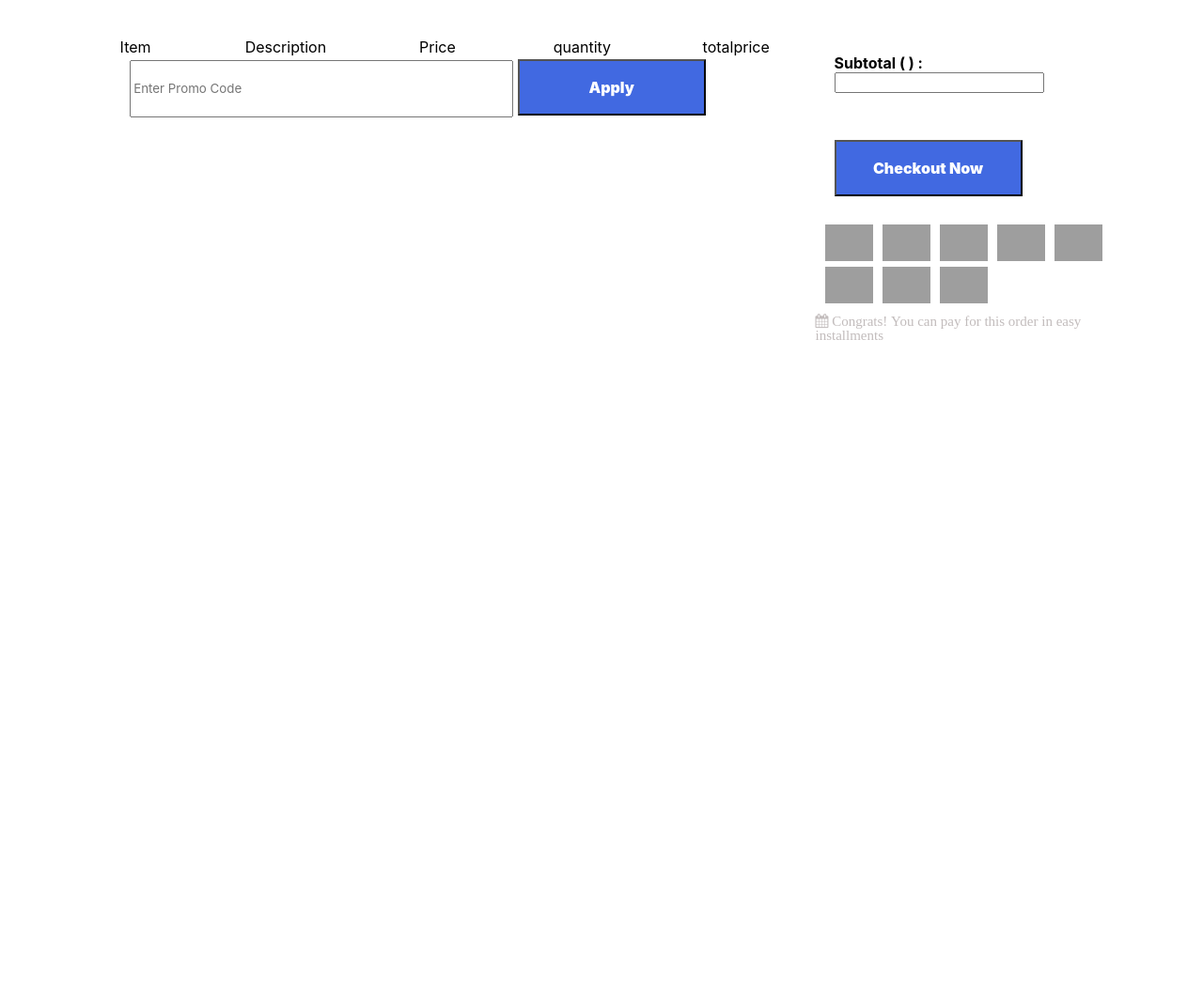
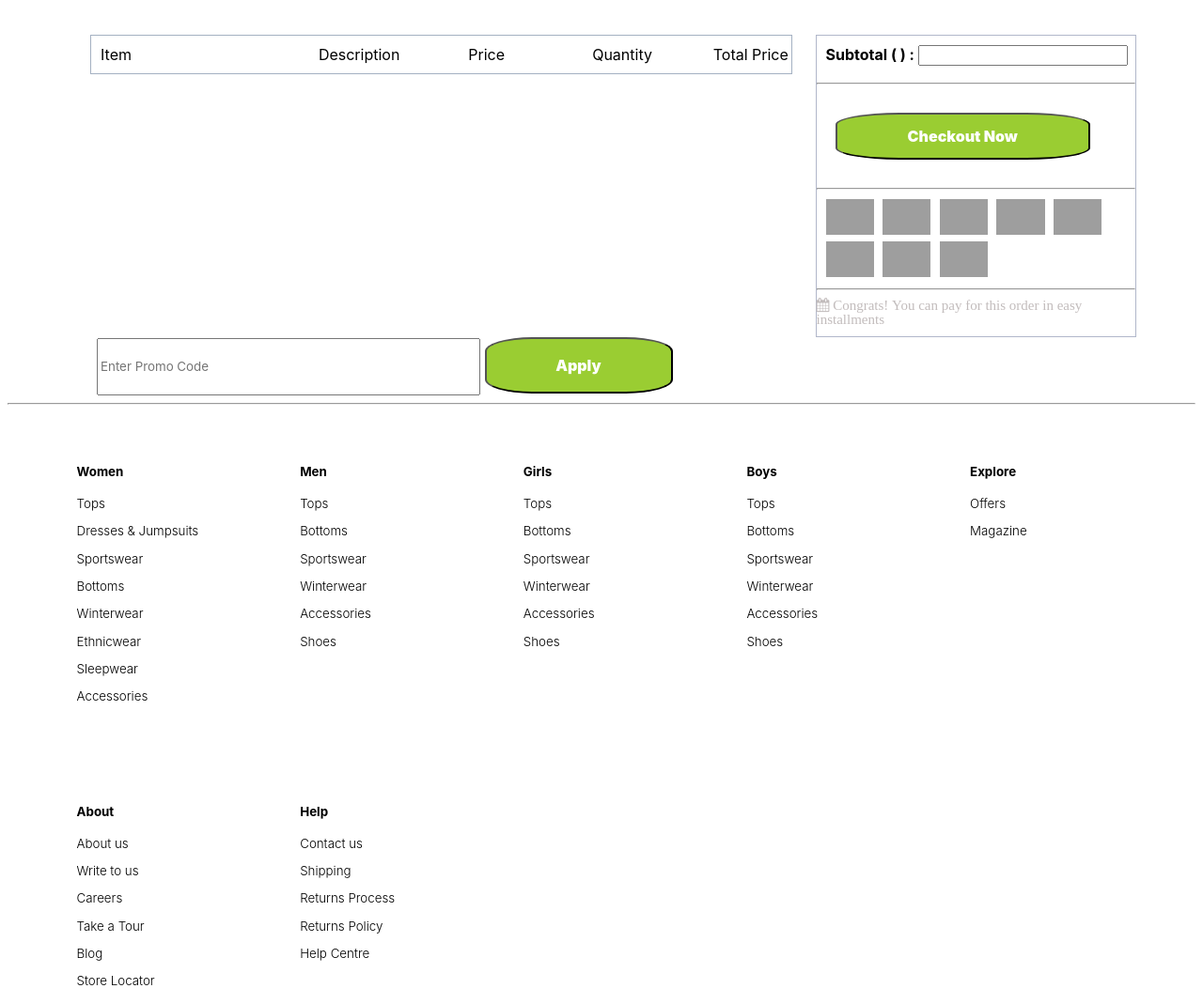
Before and after one commit to arai5563/Max-Fashion, a plain HTML site: page cart.html in a window 1280 px wide. Shown: the part 430-1499 px from the top of the page at 94% size. Before the commit the page ends 804 px from the top, so only its background shows below. Drawn offline with nearby package versions, Linux system fonts and the light colour scheme; grey boxes are pictures that could not be loaded.

Commit message:
Updated Cart

```diff
--- a/cart.html
+++ b/cart.html
@@ -16,15 +16,16 @@
                 * {
             font-family: 'Inter', sans-serif;
         }
+
         #apply_code {
             width: 400px;
             height: 55px;
-            margin-left: 67px;
+            margin-left: 95px;
         }
         #bskt {
             margin-top: 40px;
             margin-bottom: 40px;
-            margin-left: 75px;
+            margin-left: 34px;
 
         }
 
@@ -53,22 +54,43 @@
         #checkout {
             margin: 30px 20px;
             width: 80%;
-            /* border: 2px solid black;
-            background-color: royalblue; */
+
+
+        }
+        #right {
+            border: 1px solid #b1b7ca;
+            height: 320px;
+
+        }
+
+        .promo_btn {
+            width:200px;
+            height: 60px;
+            background-color: yellowgreen;
+            font-weight: 900;
+            font-size: medium;
+            color: white;
+            border-radius: 25%;
 
         }
         .check_btn {
-            width:200px;
-            height: 60px;
-            background-color: royalblue;
-            font-weight: 900;
+
+
+
             font-size: medium;
             color: white;
+            font-weight: 900;
+            width: 100%;
+            background-color: yellowgreen;
+            height: 50px;
+            color: white;
+            border-radius: 25%;
 
         }
         #checkout1 {
-            width: 80%;
-           padding : 20px;
+            width: 100%;
+           padding : 10px;
+
 
         }
         #cards {
@@ -82,9 +104,27 @@
         #cards img {
            width: 100%;
         }
+
         #container img {
             width: 150px;
             height: 150px;
+        }
+        .footer {
+            display: flex;
+            padding: 3%;
+            margin-top: 0px;
+        }
+        .footer > div {
+            margin: 0 3%;
+            font-size: smaller;
+            flex-basis: 14%;
+        }
+        .footer p {
+            font-weight: 300;
+        }
+        hr {
+            size: 1px;
+            color: #f1ebeb;
         }
         #nav {
             padding: 10px 15px;
@@ -127,9 +167,9 @@
         }
         #max img {
             width: 20%;
-            /* padding: 10px 0; */
+
             margin-right: 10px;
-            /* vertical-align: top; */
+
         }
         .offr {
             margin-left: 5%;
@@ -179,6 +219,11 @@
         #product_count::-webkit-outer-spin-button, #product_count::-webkit-inner-spin-button {
             -webkit-appearance: none;
         }
+      #icon td {
+
+          display: none;
+
+      }
 
     </style>
 </head>
@@ -228,18 +273,30 @@
     </div>
 
 
+
     <div id="bottom">
 
       <div id="left">
         <form action="">
             <table id="container" >
-              <tr >
-                <td id="item"  >Item</td>
+              <tr id="icon" >
+                <td id="item"   >Item</td>
                 <td id="des" >Description</td>
-                <td id="price" >Price</td>
-                <td id="qty">quantity</td>
-                <td>totalprice</td>
+                <td id="price"  >Price</td>
+                <td id="qty" >Quantity</td>
+                <td >Totalprice</td>
+
               </tr>
+
+
+              <div style="border: 1px solid rgb(164, 177, 194);  display: grid; grid-template-columns: 30% 20% 5% 20% 18%;gap: 2%;width: 91%; margin: auto; padding: 10px;text-align: start;">
+
+                <div>Item</div>
+                 <div>Description</div>
+                 <div>Price</div>
+                 <div style=" text-align: end; ">Quantity</div>
+                 <div style=" text-align: end;">Total Price</div>
+              </div>
 
             </table >
 
@@ -248,10 +305,6 @@
 
         </form>
 
-        <div>
-            <input type="text" placeholder="Enter Promo Code" id="apply_code" >
-            <span><button class="check_btn"  onclick="apply()">Apply</button></span>
-        </div>
 
       </div>
 
@@ -263,11 +316,13 @@
 
 
         </div>
+        <hr>
 
         <div id="checkout">
             <a href="checkout&payment.html"><button  class="check_btn">Checkout Now</button></a>
         </div>
 
+        <hr>
         <div id="cards">
             <div><img src="https://i1.lmsin.net/website_images/ae/checkout/logo-paypal.png" alt=""></div>
             <div><img src="https://i1.lmsin.net/website_images/ae/checkout/logo-visa.png" alt=""></div>
@@ -278,6 +333,7 @@
             <div><img src="https://i1.lmsin.net/website_images/in/checkout/logo-wallet.svg" alt=""></div>
             <div><img src="https://i1.lmsin.net/website_images/in/checkout/logo-rewards.svg" alt=""></div>
         </div>
+        <hr>
 
         <div>
             <i style="font-size:15px; color:rgb(194, 188, 188);" class="fa">&#xf073; Congrats! You can pay for this order in easy installments</i>
@@ -287,10 +343,81 @@
 
       </div>
 
+
+
+    </div>
+    <div>
+        <input type="text" placeholder="Enter Promo Code" id="apply_code" >
+        <span><button class="promo_btn"  onclick="apply()">Apply</button></span>
     </div>
 
 
+      <hr>
 
+    <div class="footer">
+        <div>
+            <h4>Women</h4>
+            <p>Tops</p>
+            <p>Dresses & Jumpsuits</p>
+            <p>Sportswear</p>
+            <p>Bottoms</p>
+            <p>Winterwear</p>
+            <p>Ethnicwear</p>
+            <p>Sleepwear</p>
+            <p>Accessories</p>
+        </div>
+        <div>
+            <h4>Men</h4>
+            <p>Tops</p>
+            <p>Bottoms</p>
+            <p>Sportswear</p>
+            <p>Winterwear</p>
+            <p>Accessories</p>
+            <p>Shoes</p>
+        </div>
+        <div>
+         <h4>Girls</h4>
+         <p>Tops</p>
+         <p>Bottoms</p>
+         <p>Sportswear</p>
+         <p>Winterwear</p>
+         <p>Accessories</p>
+         <p>Shoes</p>
+        </div>
+        <div>
+         <h4>Boys</h4>
+         <p>Tops</p>
+         <p>Bottoms</p>
+         <p>Sportswear</p>
+         <p>Winterwear</p>
+         <p>Accessories</p>
+         <p>Shoes</p>
+        </div>
+        <div>
+             <h4>Explore</h4>
+            <p>Offers</p>
+            <p>Magazine</p>
+        </div>
+    </div>
+    <div class="footer">
+     <div>
+         <h4>About</h4>
+         <p>About us</p>
+         <p>Write to us</p>
+         <p>Careers</p>
+         <p>Take a Tour</p>
+         <p>Blog</p>
+         <p>Store Locator</p>
+     </div>
+     <div>
+         <h4>Help</h4>
+         <p>Contact us</p>
+         <p>Shipping</p>
+         <p>Returns Process</p>
+         <p>Returns Policy</p>
+         <p>Help Centre</p>
+     </div>
+    </div>
 
 </body>
 </html>
@@ -322,6 +449,7 @@ cart.forEach(function(product){
 
 
     let row= document.createElement("tr");
+
 
      let column1 = document.createElement("td");
      let img =document.createElement("img");
@@ -381,12 +509,12 @@ cart.forEach(function(product){
     sum = sum + +(product.price);
     total.value = sum;
     coun++;
-    // console.log(sum);
-    // console.log(total.value);
+
 
     product_price.setAttribute("class", "bolder");
 
     row.append(column1, column2, column3,column4,column5);
+
 
    container.appendChild(row);
 
@@ -395,7 +523,6 @@ cart.forEach(function(product){
 
 
 });
-console.log(parent.childNodes[2].childNodes);
 
 count.append(coun);
 
@@ -405,37 +532,40 @@ var c = false;
 function apply() {
        let app = document.getElementById("apply_code").value;
 
-       if ((app == "MAX250") && (sum>1999) && (!c)){
+       if ((app == "MAX250") && (total.value>1999) && (!c)){
            c = true;
-          sum = sum - 250;
-          total.value = sum;
+          total.value = total.value - 250;
+
 
               alert ("Promocode Applied Successfully");
 
        }
 
        else if
-        ((app == "MAX500") && (sum>2999)  && (!c)){
+        ((app == "MAX500") && (total.value>2999)  && (!c)){
             c = true;
-          sum = sum - 500;
-          total.value = sum;
+          total.value = total.value - 500;
+
 
               alert ("Promocode Applied Successfully");
 
         }
 
         else if
-        ((app == "MAX1K") && (sum>4499)  && (!c)){
+        ((app == "MAX1K") && (total.value>4499)  && (!c)){
             c = true;
-          sum = sum - 1000;
-          total.value = sum;
+          total.value = total.value - 1000;
+
 
               alert ("Promocode Applied Successfully");
 
 
-        } else {
-            alert ("wrong")
+        } else if (c) {
+            alert ("Promocode Already Applied")
 
+        }
+        else {
+            alert ("Wrong Promocode")
         }
 
 
@@ -448,9 +578,7 @@ function cal_total(event) {
 
     x.childNodes[4].childNodes[0].innerText = +(x.childNodes[3].childNodes[0].value) * +(x.childNodes[2].childNodes[0].innerText);
 
-    // console.log(parent.childNodes.length)
 
-    // parent.childNodes[2].childNodes[4].childNodes[0].innerText
     total.value = "0";
 
     for(let i= 2; i<parent.childNodes.length;i++){
```
Also changed, not shown: boyShirt.html (+39 -17 lines), boyTees&Polos.html (+39 -21 lines), boysIndianwear.html (+39 -20 lines), boysSection.html (+47 -7 lines).
